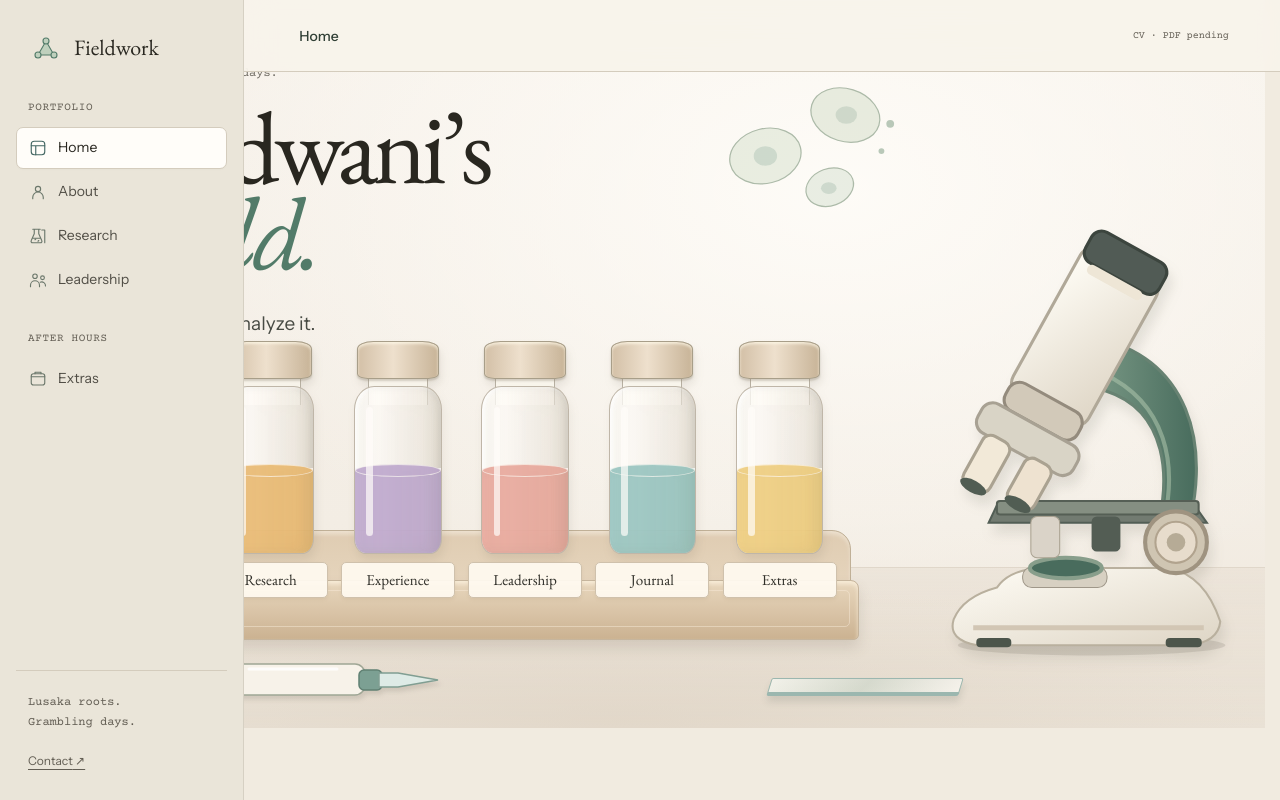
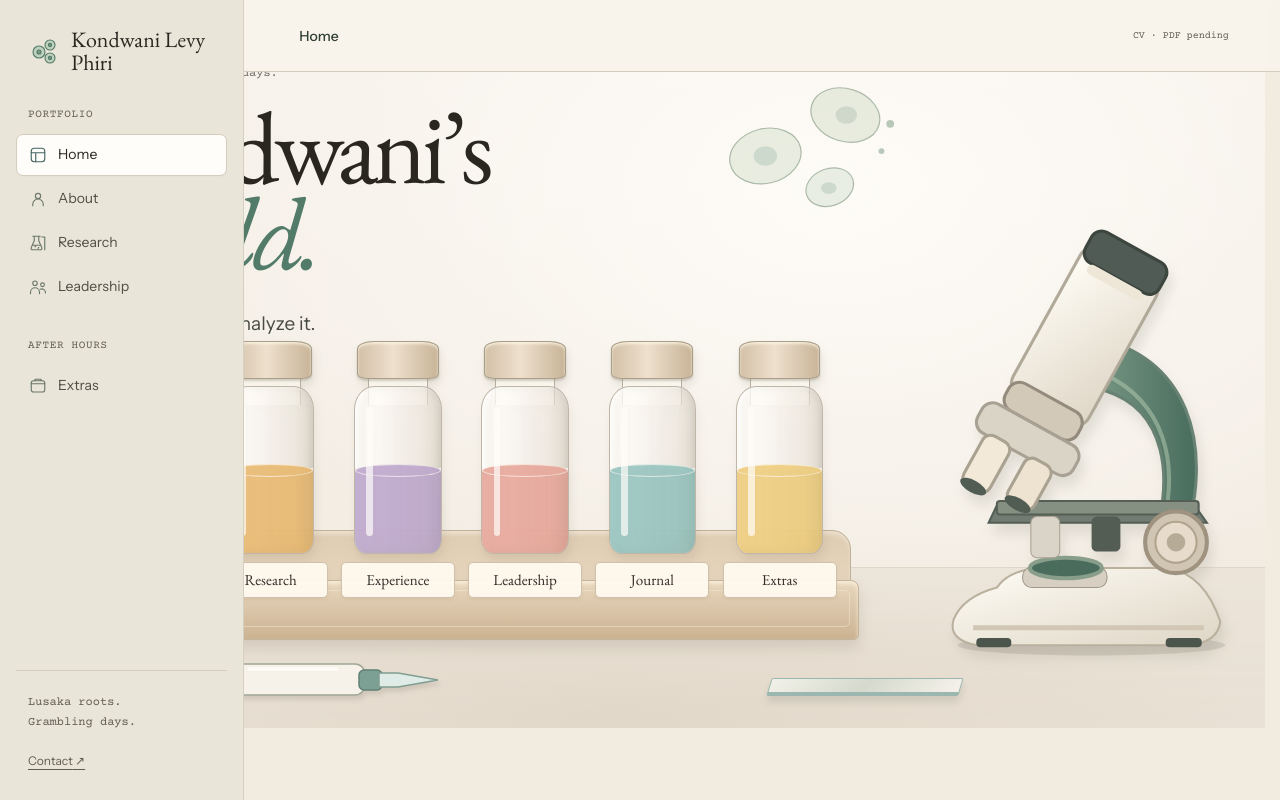
Before and after one commit to Kondwanilp/Portfolio_Website, a Next.js app: page / in a window 1280 px wide. Built offline with nearby package versions, Linux system fonts and the light colour scheme.

Commit message:
Integrate Kondwani's World bench: app/components/SiteNavigation.tsx

```diff
--- a/app/components/SiteNavigation.tsx
+++ b/app/components/SiteNavigation.tsx
@@ -10,6 +10,7 @@ import CVLinks from "./CVLinks";
 import NavigationLinks from "./NavigationLinks";
 import WorkspaceIcon from "./WorkspaceIcon";
 import WorkspaceToolbar from "./WorkspaceToolbar";
+import { LabReturnLink } from "./LabJourney";
 
 function SourceGroup({ group }: { group: CollectionGroup }) {
   const fallback = publicCollections
@@ -51,19 +52,19 @@ export default function SiteNavigation() {
   return (
     <>
       <aside className="v3-sidebar" aria-label="Fieldwork workspace">
-        <Link href="/" className="v3-workspace-brand">
+        <LabReturnLink href="/" className="v3-workspace-brand">
           <span className="v3-brand-mark" aria-hidden="true">
             <svg viewBox="0 0 32 32">
-              <path d="M8 23 16 9l8 14M8 23h16" />
-              <circle cx="16" cy="9" r="3" />
-              <circle cx="8" cy="23" r="3" />
-              <circle cx="24" cy="23" r="3" />
+              <circle cx="11" cy="17" r="6" />
+              <circle cx="22" cy="10" r="5" />
+              <circle cx="22" cy="23" r="5" />
+              <circle cx="11" cy="17" r="2" fill="#769c88" />
+              <circle cx="22" cy="10" r="1.6" fill="#769c88" />
+              <circle cx="22" cy="23" r="1.6" fill="#769c88" />
             </svg>
           </span>
-          <span>
-            Fieldwork<small>Kondwani Phiri</small>
-          </span>
-        </Link>
+          <span>Kondwani Levy Phiri</span>
+        </LabReturnLink>
         {menu}
         <div className="v3-sidebar-note">
           <span>Lusaka roots.</span>
@@ -74,9 +75,9 @@ export default function SiteNavigation() {
       <Suspense
         fallback={
           <header className="v3-toolbar">
-            <Link href="/" className="v3-toolbar-home">
+            <LabReturnLink href="/" className="v3-toolbar-home">
               Home
-            </Link>
+            </LabReturnLink>
             <span className="v3-toolbar-location" />
             <div className="v3-toolbar-actions">
               <CVLinks available={available} compact />
```
